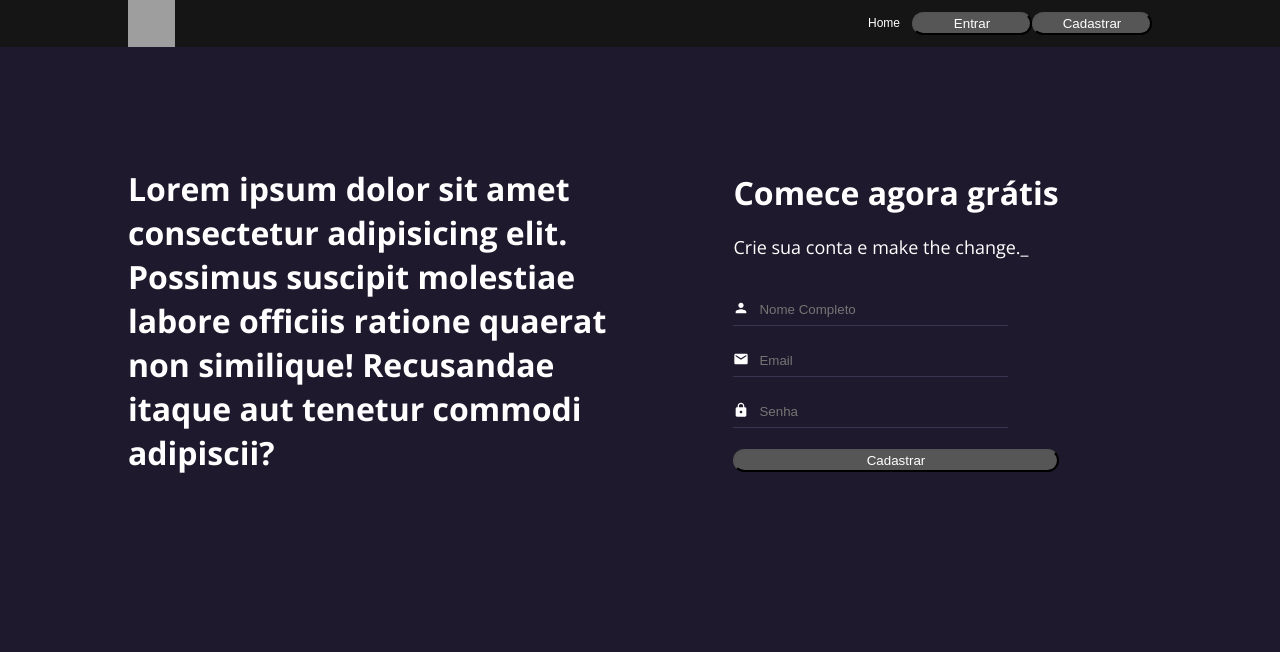
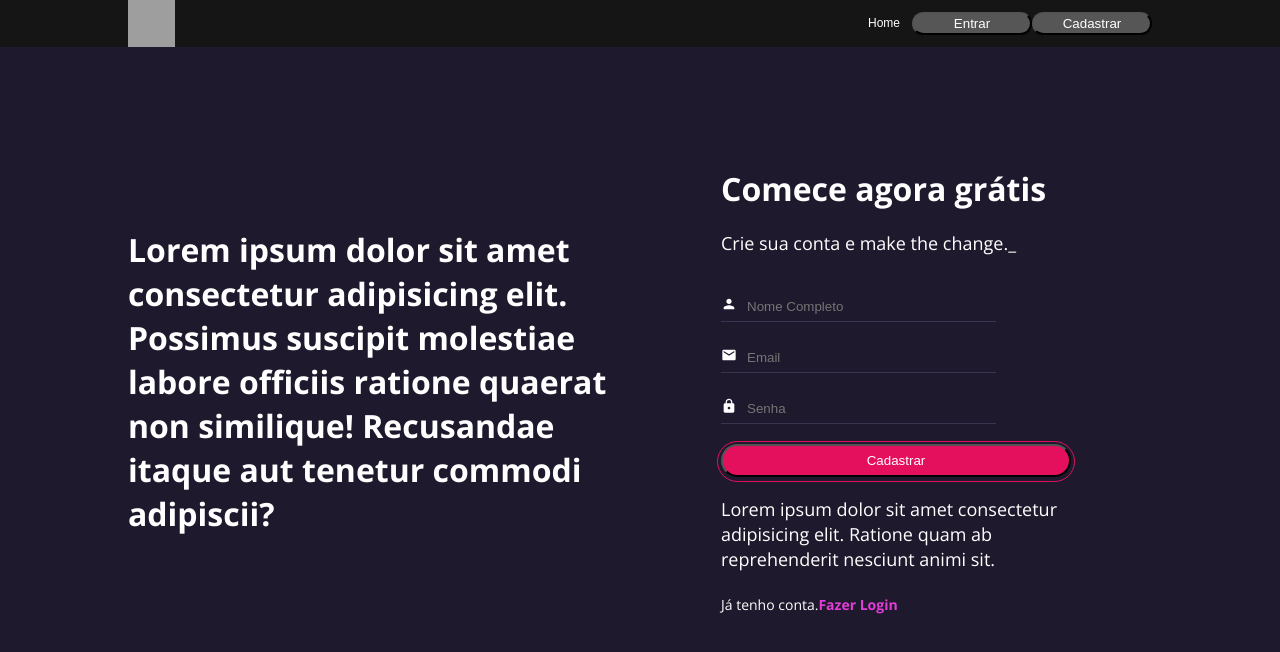
Before and after one commit to 1910gstv/dio-clone, a React (Create React App) app: page /register in a window 1280 px wide. Shown: the top 652 px of the page. Built offline with nearby package versions, Linux system fonts and the light colour scheme; grey boxes are pictures that could not be loaded.

Commit message:
finalizando detalhes

```diff
--- a/src/pages/register/index.jsx
+++ b/src/pages/register/index.jsx
@@ -20,6 +20,9 @@ import {
   SubtitleLogin,
   TitleLogin,
   Row,
+  BottomText,
+  SpanText,
+  SubtitleBottomText,
 } from "./styles";
 
 const schema = yup.object({
@@ -76,6 +79,10 @@ const Register = () => {
     }
   };
 
+  const returnLogin = () => {
+    navigate("/login");
+  };
+
   return (
     <>
       <Header />
@@ -111,9 +118,24 @@ const Register = () => {
                 control={control}
                 leftIcon={<MdLock />}
               ></Input>
-              <Button title="Cadastrar" type="submit"></Button>
+              <Button
+                title="Cadastrar"
+                type="submit"
+                variant="secondary"
+              ></Button>
             </form>
-            <Row></Row>
+            <Row>
+              <SubtitleBottomText>
+                Lorem ipsum dolor sit amet consectetur adipisicing elit. Ratione
+                quam ab reprehenderit nesciunt animi sit.
+              </SubtitleBottomText>
+            </Row>
+            <Row>
+              <BottomText>
+                Já tenho conta.
+                <SpanText onClick={returnLogin}>Fazer Login</SpanText>
+              </BottomText>
+            </Row>
           </Wrapper>
         </Column>
       </Container>
--- a/src/pages/register/styles.js
+++ b/src/pages/register/styles.js
@@ -25,7 +25,6 @@ export const Column = styled.div`
 export const Row = styled.div`
   display: flex;
   flex-direction: row;
-  justify-content: space-between;
   align-items: center;
   margin-top: 20px;
 `;
@@ -54,3 +53,30 @@ export const SubtitleLogin = styled.p`
   margin-bottom: 35px;
   line-height: 25px;
 `;
+
+export const SubtitleBottomText = styled.p`
+  font-weight: 400;
+  font-size: 18px;
+  line-height: 25px;
+`;
+
+export const BottomText = styled.h2`
+  display: inline;
+  font-family: "Open Sans";
+  font-style: normal;
+  font-weight: 400;
+  font-size: 14px;
+  line-height: 25px;
+
+  color: #fff;
+`;
+
+export const SpanText = styled.h2`
+  display: inline;
+  font-style: normal;
+  font-weight: 700;
+  font-size: 14px;
+  cursor: pointer;
+
+  color: #e23dd7;
+`;
```
